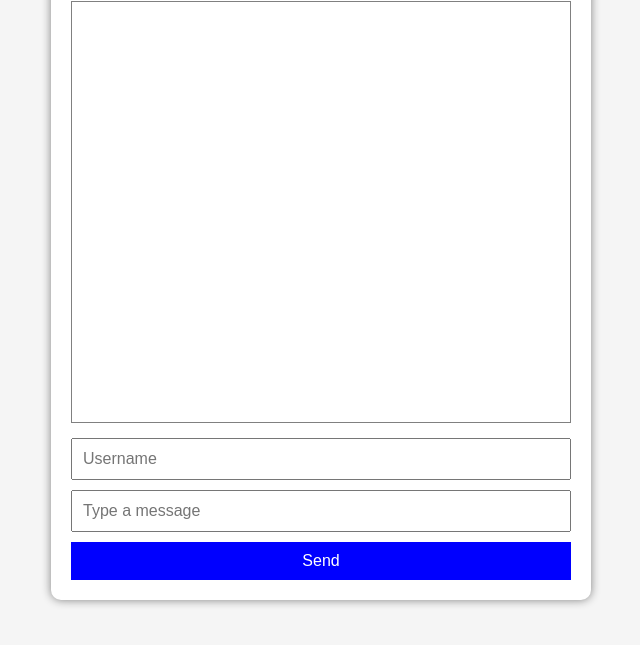
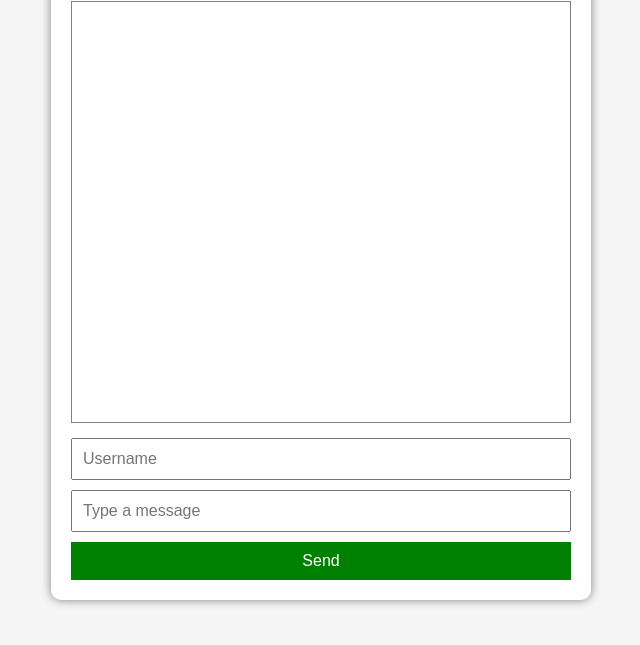
Before and after one commit to GithubSharanKumar/devchat, a website: page public/index.html in a window 1280 px wide. Shown: the part 139-784 px from the top of the page, without its empty margins (319-959 px from the left). Drawn offline with nearby package versions, Linux system fonts and the light colour scheme; no server answers.

Commit message:
recent changes

```diff
--- a/public/style.css
+++ b/public/style.css
@@ -57,7 +57,7 @@ input{
 button{
 
     padding:10px;
-    background:blue;
+    background:green;
     color:white;
     border:none;
     cursor:pointer;
```
Also changed, not shown: server.js (+3 -6 lines), 2 other files.
